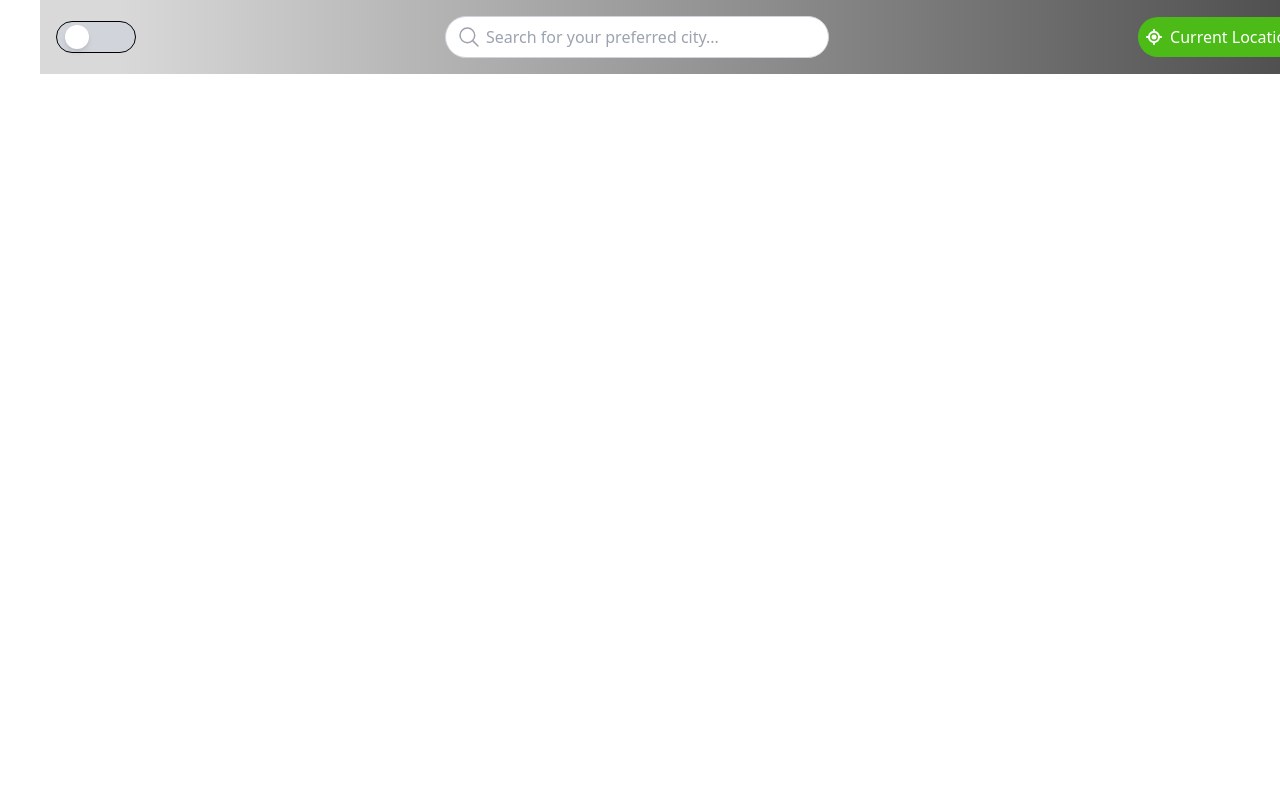
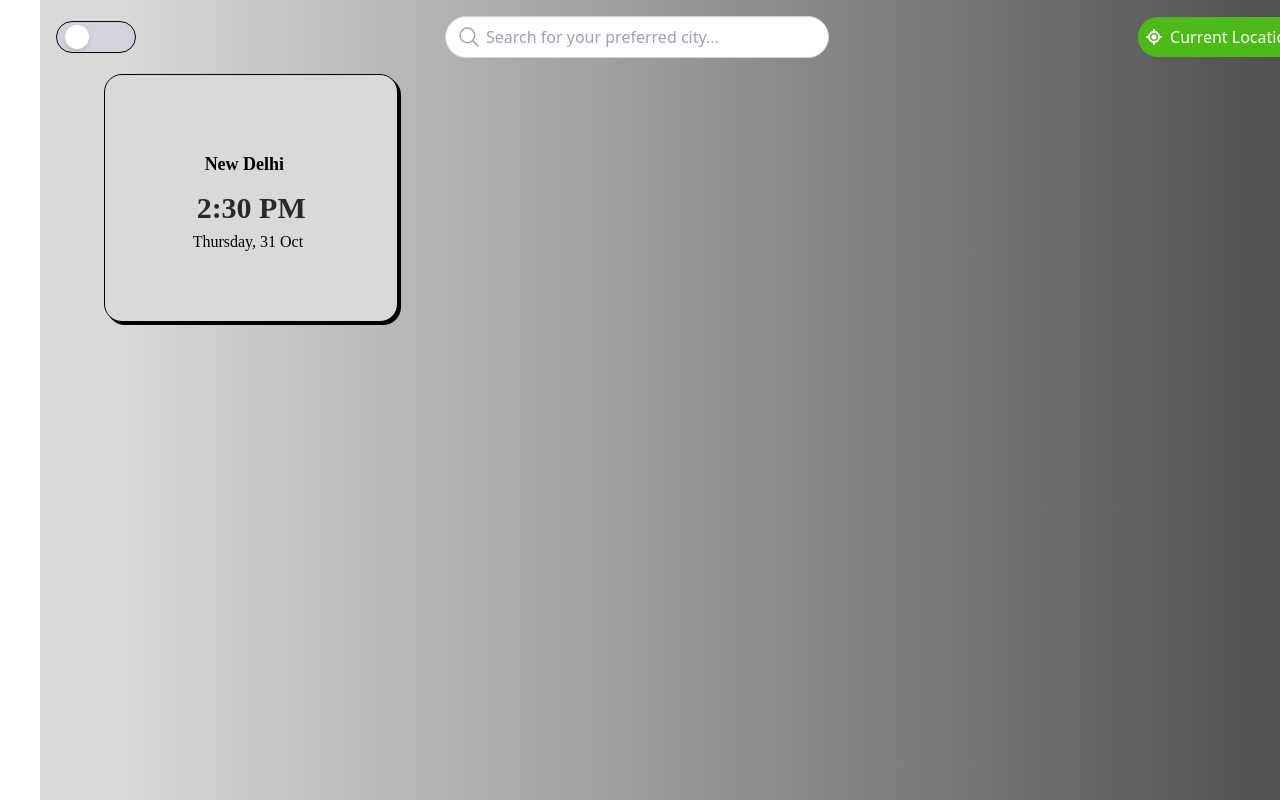
Before and after one commit to Uzair73/weather_app, a React (Vite) app: page / in a window 1280 px wide. Shown: the top 800 px of the page. Built offline with nearby package versions, Linux system fonts and the light colour scheme.

Commit message:
add the display time component

```diff
--- a/src/App.css
+++ b/src/App.css
@@ -3,3 +3,8 @@
   padding: 0;
   box-sizing: border-box;
 }
+
+/*shadow */
+.box_shadow{
+  box-shadow: 3px 3px 0px 0px;
+}
--- a/src/App.jsx
+++ b/src/App.jsx
@@ -1,6 +1,7 @@
 import { useState } from 'react';
 import './App.css'
 import ToggleButton from './component/header/ToggleButton'
+import Display_time from './component/header/display_time/Display_time';
 
 function App() {
   const [isDarkMode, setIsDarkMode] = useState(false);
@@ -10,8 +11,9 @@ function App() {
 
   return (
     <>
-    <div className="container w-[100vw] h-full mx-10 body_color">
+    <div className="container w-[100vw] h-[100vh] mx-10 body_color">
       <ToggleButton onToggleTheme={toggleTheme} isDarkMode={isDarkMode}/>
+      <Display_time/>
     </div>
     </>
   )
--- /dev/null
+++ b/src/api/db.js
@@ -0,0 +1,8 @@
+export const time_data = [
+  {
+    id: 1,
+    city: "New Delhi",
+    day_date: "Thursday, 31 Oct",
+    time: "14:30:00",
+  }
+]
--- /dev/null
+++ b/src/component/header/display_time/Display_time.jsx
@@ -0,0 +1,26 @@
+import React,{useState} from 'react'
+import { time_data } from '../../../api/db'
+const Display_time = () => {
+    const [time, setTime] = useState(time_data)
+
+    console.log(time)
+  return (
+    <>
+    <div className="mx-16 px-4 container flex flex-col justify-center items-center w-[23vw] h-[31vh] border border-[#000000] rounded-[18px] bg-primary font-[Poppins] box_shadow">
+    <div>
+        {time.map((item,index)=>{
+            return(
+                <div key={index}>
+                    <h1 className=' font-bold p-3 text-lg'>{`${item.city}`}</h1>
+                    <h1 className='font-extrabold text-3xl mx-1 text-black_primary'>{new Date('1970-01-01T' + item.time).toLocaleTimeString('en-US', { hour: 'numeric', minute: 'numeric', hour12: true })}</h1>
+                    <p className='py-1'>{(item.day_date)}</p>
+                </div>
+            )
+        })}
+    </div>
+    </div>
+    </>
+  )
+}
+
+export default Display_time
--- a/tailwind.config.js
+++ b/tailwind.config.js
@@ -8,6 +8,7 @@ export default {
     extend: {
       colors: {
         primary: '#d9d9d9',
+        black_primary: '#292929',
         location_button: '#4CBB17',
       },
     },
```
